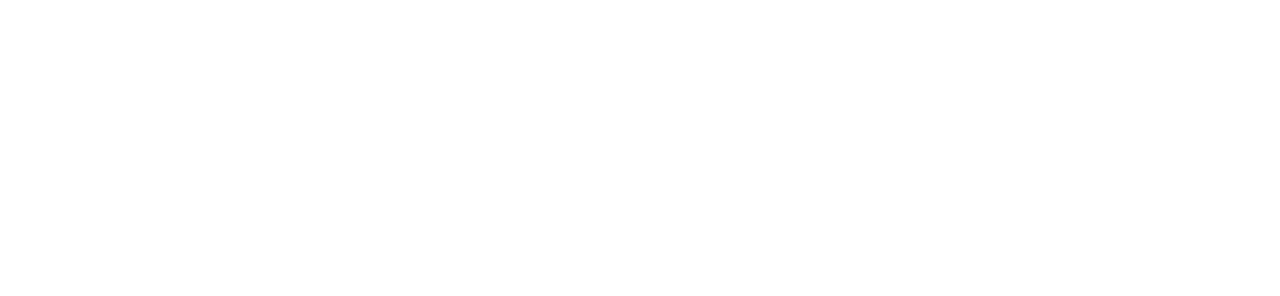
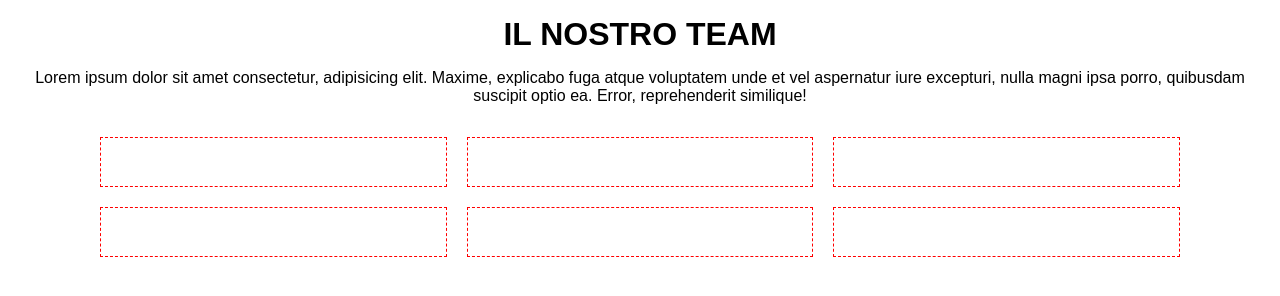
Before and after one commit to armandotruglio/js-our-team, a plain HTML site: page index.html in a window 1280 px wide. Drawn offline with Linux system fonts and the light colour scheme.

Commit message:
Created static Markup

```diff
--- a/css/style.css
+++ b/css/style.css
@@ -0,0 +1,39 @@
+/* CSS Reset */
+*{
+    margin: 0;
+    padding: 0;
+    box-sizing: border-box;
+    font-family: sans-serif;
+}
+
+/* Utils */
+
+.container{
+    max-width: 1080px;
+    margin: 0 auto;
+}
+
+/* Generics */
+
+h1, p{
+    text-align: center;
+    margin: 1rem;
+}
+
+header{
+    margin-bottom: 2rem;
+}
+
+/* Main */
+
+.row{
+    display: flex;
+    flex-wrap: wrap;
+    gap: 20px;
+}
+
+.col{
+    flex-basis: calc(100%/3 - (40px/3));
+    height: 50px;
+    border: 1px dashed red;
+}
--- a/index.html
+++ b/index.html
@@ -1,5 +1,6 @@
 <!DOCTYPE html>
 <html lang="it">
+
 <head>
     <meta charset="UTF-8">
     <meta name="viewport" content="width=device-width, initial-scale=1.0">
@@ -7,11 +8,43 @@
 
     <link rel="stylesheet" href="css/style.css">
 </head>
+
 <body>
 
+    <header>
+        <h1>IL NOSTRO TEAM</h1>
+        <p>Lorem ipsum dolor sit amet consectetur, adipisicing elit. Maxime, explicabo fuga atque voluptatem unde et vel
+            aspernatur iure excepturi, nulla magni ipsa porro, quibusdam suscipit optio ea. Error, reprehenderit similique!
+        </p>
+    </header>
 
+    <main>
+        <div class="container">
+            <div class="row">
+                <div class="col">
+                    <div class="card"></div>
+                </div>
+                <div class="col">
+                    <div class="card"></div>
+                </div>
+                <div class="col">
+                    <div class="card"></div>
+                </div>
+                <div class="col">
+                    <div class="card"></div>
+                </div>
+                <div class="col">
+                    <div class="card"></div>
+                </div>
+                <div class="col">
+                    <div class="card"></div>
+                </div>
+            </div>
+        </div>
+    </main>
 
     <!-- Script -->
     <script src="js/script.js"></script>
 </body>
+
 </html>
```
